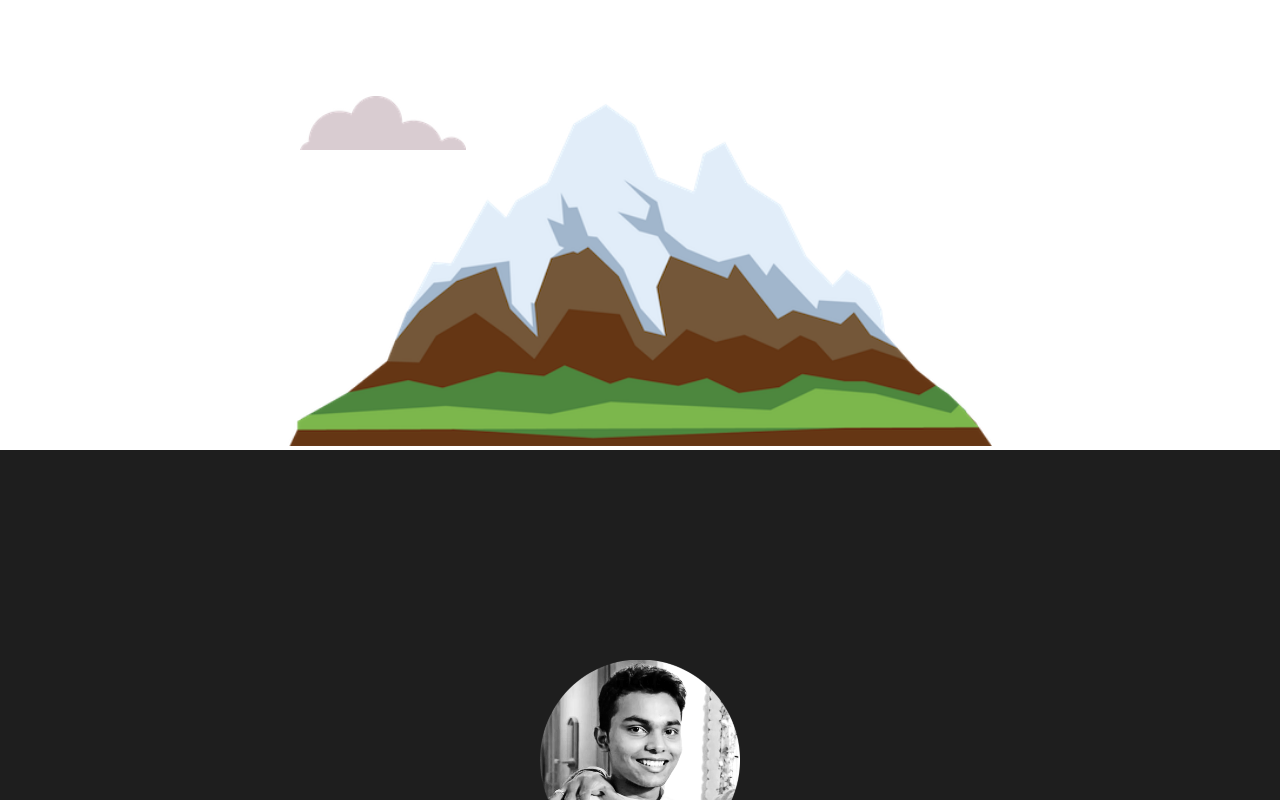
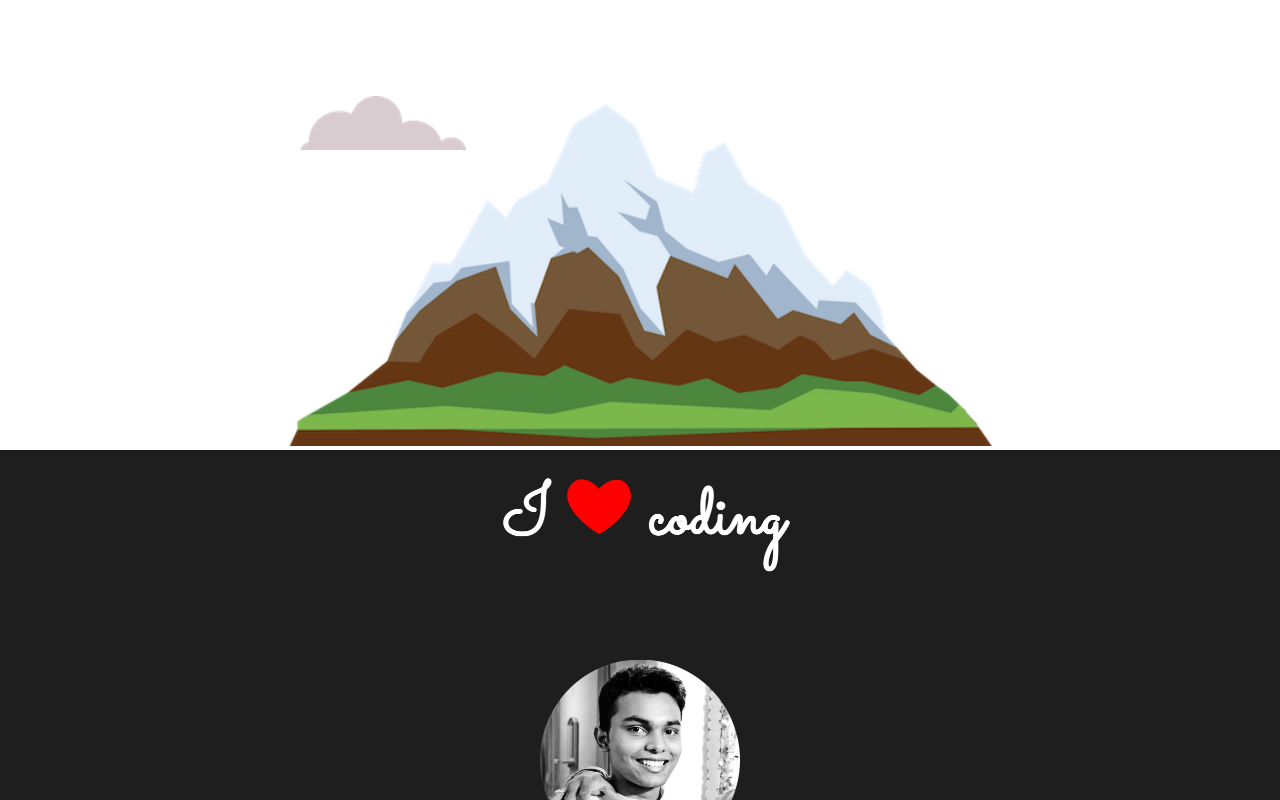
Before and after one commit to Vithanrai/GitPersonalSite, a plain HTML site: page index.html in a window 1280 px wide. Shown: the part 372-1172 px from the top of the page. Drawn offline with Linux system fonts and the light colour scheme; the site is published under a folder, as on GitHub Pages, so addresses that start at the root find nothing.

Commit message:
Add files via upload

```diff
--- a/css/styles.css
+++ b/css/styles.css
@@ -116,7 +116,7 @@ hr {
 }
 
 .parallax {
-  background-image: url("/images/iluvcoding.png");
+  background-image: url("../images/iluvcoding.png");
   height: 150px;
   background-attachment: fixed;
   background-position: center;
```
